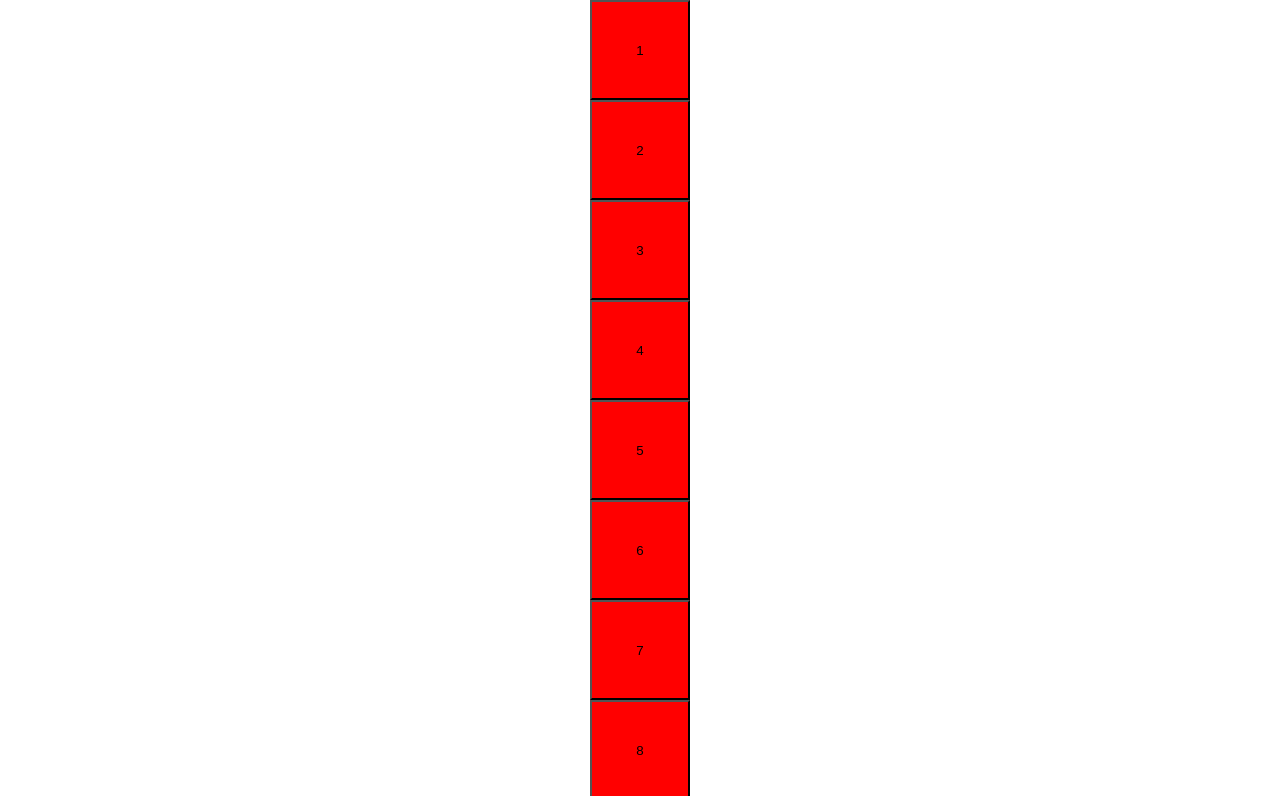
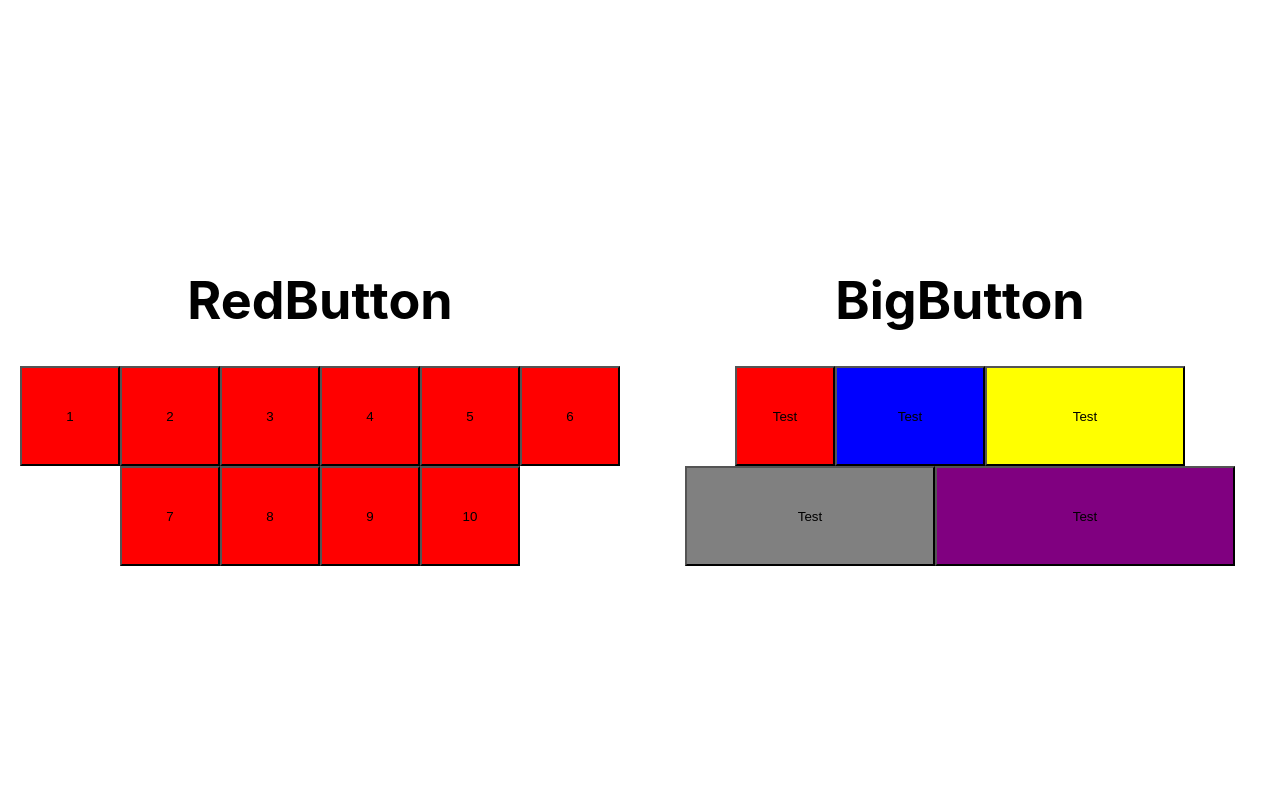
Before and after one commit to quest-academia/react-quest, a React (Create React App) app in the folder 04_react_component/class/: page / in a window 1280 px wide. Shown: the top 796 px of the page. Built offline with nearby package versions, Linux system fonts and the light colour scheme.

Commit message:
Add: 練習問題２

```diff
--- a/04_react_component/class/src/App.css
+++ b/04_react_component/class/src/App.css
@@ -36,3 +36,11 @@
     transform: rotate(360deg);
   }
 }
+
+.flex-container {
+  display: flex;
+}
+
+.vertically-container {
+  display: block;
+}
--- a/04_react_component/class/src/App.js
+++ b/04_react_component/class/src/App.js
@@ -1,15 +1,33 @@
-import './App.css';
-import RedButton from './components/RedButton'
+import "./App.css";
+import RedButton from "./components/RedButton";
+import BigButton from "./components/BigButton";
+import { COLOR_OBJ } from "./constants/StyleSet";
 
 function App() {
-  const domArray = [];
+  // RedButtonを配列に格納
+  const redButtonArray = [];
   for (let i = 1; i <= 10; i += 1) {
-    domArray.push(<RedButton buttonParam={i}/>)
+    redButtonArray.push(<RedButton buttonParam = {i} />);
+  }
+  // BigButtonを配列に格納
+  const colorArray = ["red", "blue", "yellow", "gray", "purple"]
+  const bigButtonArray = [];
+  for (let i in colorArray) {
+    bigButtonArray.push(<BigButton backgroundColor = {COLOR_OBJ[colorArray[i]]} width = {String(i * 50 + 100) + "px"} text = {"Test"}/>);
   }
   return (
     <div className="App">
       <header className="App-header">
-        {domArray}
+        <div className="flex-container">
+          <div className="red-button vertically-container">
+            <h1>RedButton</h1>
+            {redButtonArray}
+          </div>
+          <div className="big-button vertically-container">
+            <h1>BigButton</h1>
+            {bigButtonArray}
+          </div>
+        </div>
       </header>
     </div>
   );
--- /dev/null
+++ b/04_react_component/class/src/components/BigButton.jsx
@@ -0,0 +1,19 @@
+import React from "react";
+
+class RedButton extends React.Component {
+  render() {
+    return (
+      <button
+        style={{
+          width: `${this.props.width}`,
+          height: "100px",
+          backgroundColor: `${this.props.backgroundColor}`,
+        }}
+      >
+        {this.props.text}
+      </button>
+    );
+  }
+}
+
+export default RedButton;
--- /dev/null
+++ b/04_react_component/class/src/constants/StyleSet.js
@@ -0,0 +1,7 @@
+export const COLOR_OBJ = {
+  red: "#f00",
+  blue: "#00f",
+  yellow: "#ff0",
+  gray: "#808080",
+  purple: "#800080",
+}
```
Also changed, not shown: 1 other file (tests, documents, lock files or other folders).
